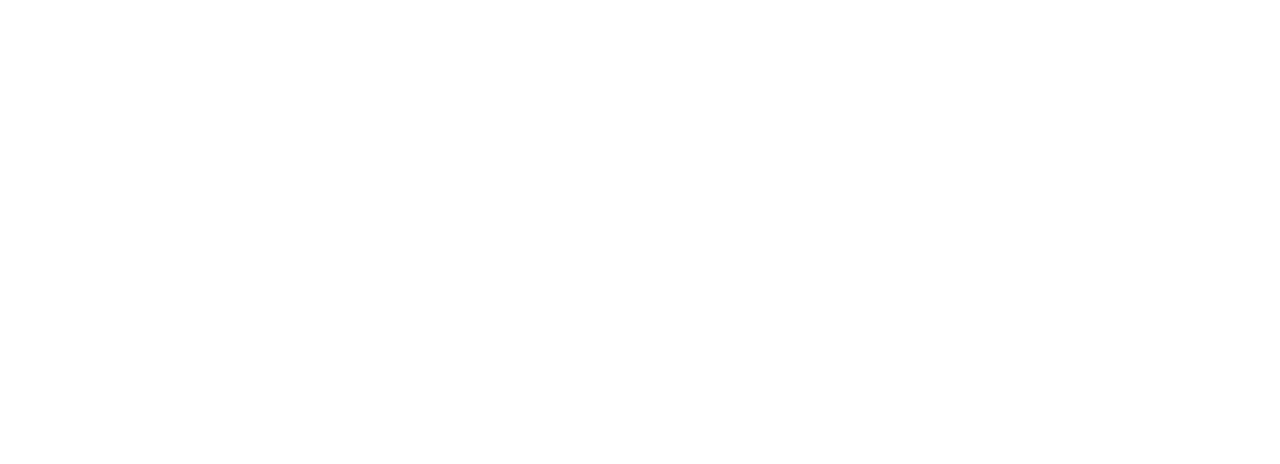
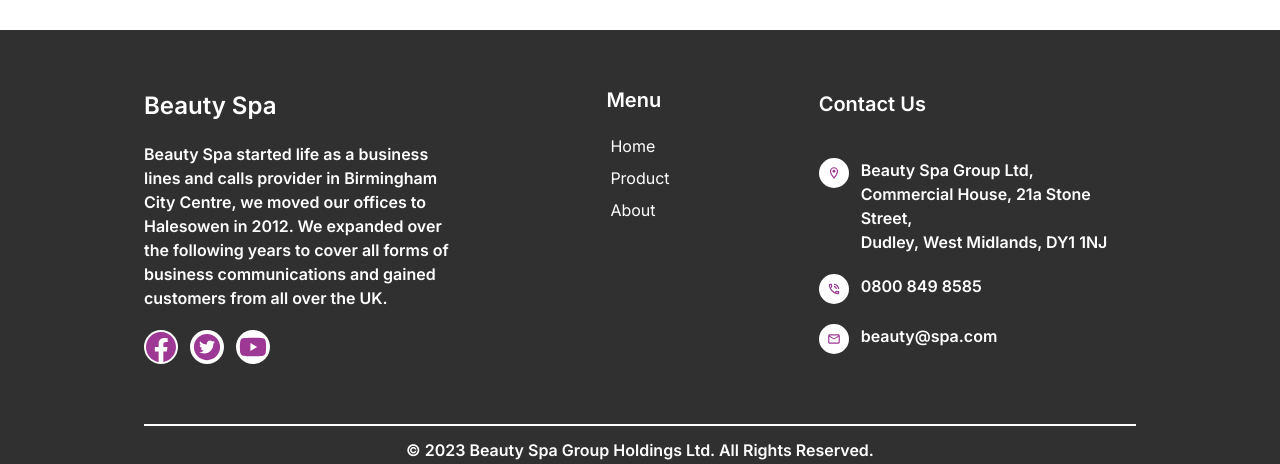
Before and after one commit to NAIMKHAN3/Beauty-spa-client, a Next.js app: page /payment/failed in a window 1280 px wide. Shown: the part 488-952 px from the top of the page. Before the commit the page ends 800 px from the top, so only its background shows below. Built offline with nearby package versions, Linux system fonts and the light colour scheme.

Commit message:
3 section add in home

```diff
--- a/src/app/layout.tsx
+++ b/src/app/layout.tsx
@@ -4,6 +4,7 @@
 import Providers from '@/lib/Provider/Providers'
 import MainNavbar from '@/components/Navbar'
 import { Toaster } from 'react-hot-toast'
+import Footer from '@/components/Footer'
 
 const inter = Inter({ subsets: ['latin'] })
 
@@ -24,6 +25,7 @@
           <Toaster/>
           <MainNavbar/>
           {children}</body>
+          <Footer/>
       </html>
     </Providers>
   )
--- a/src/app/page.tsx
+++ b/src/app/page.tsx
@@ -1,4 +1,6 @@
 import HomePageBanner from "@/components/Banner";
+import ContactForm from "@/components/ContactForm";
+import HomeSectionComponent from "@/components/HomeHero";
 import Shoes from "@/components/Shoes";
 import SunGlasses from "@/components/SunGlasses";
 import VanityBag from "@/components/VanityBag";
@@ -10,8 +12,10 @@
     <HomePageBanner/>
     <Watch/>
     <SunGlasses/>
+    <HomeSectionComponent/>
     <VanityBag/>
     <Shoes/>
+    <ContactForm/>
    </div>
   )
 }
--- a/src/app/products/page.tsx
+++ b/src/app/products/page.tsx
@@ -4,10 +4,12 @@
 import { useGetCategoryQuery } from '@/redux/feature/category/categoryApi';
 import { useGetProductsQuery } from '@/redux/feature/product/productApi';
 import { ICategory, IProduct } from '@/type';
+import { useRouter } from 'next/navigation';
 import React, { useEffect, useState } from 'react';
 
 const products = () => {
     const [page, setPage] = useState(1)
+    const router = useRouter();
     const [limit, setLimit] = useState(10)
     const [searchTerm, setSearchTerm] = useState("")
     const [selectCategory, setSelectCategory] = useState<string | null>(null)
--- /dev/null
+++ b/src/components/ContactForm.tsx
@@ -0,0 +1,47 @@
+const ContactForm = () => {
+  return (
+    <>
+      <div
+      style={{
+        backgroundImage:
+          'url("https://res.cloudinary.com/droyjiqwf/image/upload/v1700393398/uploads/tdcaa4wyfoiewqvxl0tj.webp")',
+      }}
+       className="text-left py-16 max-w-screen-2xl mx-auto bg-image h-80 relative my-16 bg-cover bg-center">
+        <span className="absolute top-0 left-0 inset-0 bg-black opacity-40"></span>
+        <div className="w-11/12 lg:w-full rounded-xl mx-auto absolute z-30">
+          <h2
+            className="text-white font-bold text-3xl lg:text-4xl text-center"
+            data-aos="zoom-in"
+            data-aos-duration="1000"
+          >
+            Say Hi Hello! Join our newsletter
+          </h2>
+
+          <p
+            className="text-lg font-bold text-gray-300 text-center py-3"
+            data-aos="zoom-in"
+            data-aos-duration="1500"
+          >
+            Let's talk about what you need to know!!!
+          </p>
+          <div
+            className="flex justify-center items-center py-5"
+            data-aos="zoom-in"
+            data-aos-duration="2000"
+          >
+            <input
+              className="shadow-inner text-secondary rounded px-3 text-md lg:text-lg bg-white focus:outline-none focus:shadow-outline focus:border-primary border-2 w-full lg:w-1/2 py-6 border-white input-width"
+              placeholder="Enter your email"
+              type="text"
+            />
+            <button className="flex items-center -ml-[145px] lg:-ml-[180px] px-5 lg:px-10 shadow-lg bg-primary font-bold text-sm rounded py-3 lg:py-5  text-brand uppercase shake text-white">
+              Newsletter
+            </button>
+          </div>
+        </div>
+      </div>
+    </>
+  );
+};
+
+export default ContactForm;
--- /dev/null
+++ b/src/components/Footer.tsx
@@ -0,0 +1,95 @@
+"use client"
+
+
+import { BsFacebook } from "react-icons/bs";
+import { AiFillYoutube, AiFillTwitterCircle } from "react-icons/ai";
+import {
+  MdOutlineLocationOn,
+  MdOutlinePhoneInTalk,
+  MdOutlineMail,
+} from "react-icons/md";
+import Link from "next/link";
+
+const Footer = () => {
+  return (
+    <div className="bg-secondary p-5 mt-10">
+      <div className="max-w-[80%] my-5 mx-auto">
+        <div className="grid grid-cols-1 md:grid-cols-2 lg:grid-cols-3 gap-5">
+          <div className="mx-auto">
+            <h1 className="text-2xl font-semibold mt-5 text-white">
+              Beauty Spa
+            </h1>
+            <p className="text-white mt-5 font-semibold">
+            Beauty Spa started life as a business lines and calls
+              provider in Birmingham City Centre, we moved our offices to
+              Halesowen in 2012. We expanded over the following years to cover
+              all forms of business communications and gained customers from all
+              over the UK.
+            </p>
+            <div className="flex my-5">
+              <span className="bg-white rounded-full text-primary p-0.5 text-3xl  mr-3 hover:text-indigo-500 duration-300 cursor-pointer">
+                <BsFacebook />
+              </span>
+              <span className="bg-white rounded-full text-primary p-0.5 text-3xl  mr-3 hover:text-indigo-500 duration-300 cursor-pointer">
+                <AiFillTwitterCircle />
+              </span>
+              <span className="bg-white rounded-full text-primary p-0.5 text-3xl mr-3 hover:text-red-600 cursor-pointer">
+                <AiFillYoutube />
+              </span>
+            </div>
+          </div>
+          <div className="text-white md:mx-auto mt-4">
+            <h1 className="text-xl font-semibold text-white px-2"> Menu</h1>
+            <ul>
+              <li className="flex justify-between items-center cursor-pointer mb-2 mt-5 hover:scale-125 hover:bg-white hover:text-primary duration-300 rounded-md px-3">
+                <Link href="/">Home</Link>
+              </li>
+              <li className="flex justify-between items-center cursor-pointer my-2 hover:scale-125 hover:bg-white hover:text-primary duration-300 rounded-md px-3">
+                <Link href="/product">Product</Link>
+              </li>
+              <li className="flex justify-between items-center cursor-pointer my-2 hover:scale-125 hover:bg-white hover:text-primary duration-300 rounded-md px-3">
+                <Link href="/">About</Link>
+              </li>
+
+
+            </ul>
+          </div>
+          <div className="text-white md:mx-auto">
+            <h1 className="text-xl font-semibold text-white mt-5">
+              Contact Us
+            </h1>
+            <div className="mt-10 flex">
+              <span className="">
+                <MdOutlineLocationOn className="text-3xl bg-white text-primary rounded-full p-2  mr-3" />
+              </span>
+              <h1 className="font-semibold">
+              Beauty Spa Group Ltd,
+                <br /> Commercial House, 21a Stone Street,
+                <br /> Dudley, West Midlands, DY1 1NJ
+              </h1>
+            </div>
+
+            <div className="mt-5 flex">
+              <span className=" ">
+                <MdOutlinePhoneInTalk className="text-3xl bg-white text-primary p-2 rounded-full mr-3" />
+              </span>
+              <h1 className="font-semibold">0800 849 8585</h1>
+            </div>
+            <div className="mt-5 flex">
+              <span className=" ">
+                <MdOutlineMail className="text-3xl bg-white text-primary p-2 rounded-full mr-3" />
+              </span>
+              <h1 className="font-semibold">beauty@spa.com</h1>
+            </div>
+          </div>
+        </div>
+        <hr className="border-t-2 border-white mt-10" />
+        <h1 className="font-semibold text-center mt-3 text-white">
+          © 2023 Beauty Spa Group Holdings Ltd. All Rights Reserved.
+        </h1>
+      </div>
+    </div>
+  );
+};
+
+export default Footer;
--- /dev/null
+++ b/src/components/HomeHero.tsx
@@ -0,0 +1,45 @@
+"use client"
+import { MdOutlineArrowRight } from "react-icons/md";
+
+const HomeSectionComponent = () => {
+  return (
+    <div
+      style={{
+        backgroundImage:
+          'url("https://res.cloudinary.com/droyjiqwf/image/upload/v1700395418/uploads/chlorh2hj4pplgdchpgi.webp")',
+      }}
+      className="relative h-[600px] bg-cover bg-center my-10"
+    >
+      <div className="absolute inset-0 bg-black opacity-50 "></div>
+      <div className="absolute bottom-0 left-0 right-0 top-0 flex items-center justify-center">
+        <div className="flex w-[100%] items-center justify-center text-[#e7e7e7] ">
+          <div className="mx-4">
+            <div className="flex items-center justify-center">
+              <h3 className="mt-20 w-32 rounded-full bg-[#FAC213] p-1 text-center  text-[12px] font-semibold text-black md:mt-12 lg:mt-20">
+                NEW SEASON
+              </h3>
+            </div>
+            <h1 className="my-3 text-center text-[25px] font-bold">
+              Back to the past: Earrings
+            </h1>
+            <p className="text-[13px]">
+              You can hide so much behind theatrics, and I dont need to do that
+              any more. My relationships <br /> with producers or photographers
+              - these are relationships that took years.
+            </p>
+            <div className="flex items-center justify-center">
+              <button>
+                <h3 className="mb-10 mt-7 flex w-64 items-center justify-center border-2  px-1 py-2 text-center text-[12px] font-bold text-white duration-200 hover:bg-primary-100  hover:text-black">
+                  View all  products{" "}
+                  <MdOutlineArrowRight />
+                </h3>
+              </button>
+            </div>
+          </div>
+        </div>
+      </div>
+    </div>
+  );
+};
+
+export default HomeSectionComponent;
--- a/src/components/Shoes.tsx
+++ b/src/components/Shoes.tsx
@@ -4,6 +4,7 @@
 import Cart from './Cart';
 import { IProduct } from '@/type';
 import { FaArrowRight } from "react-icons/fa";
+import Link from 'next/link';
 
 const Shoes = () => {
 
@@ -22,8 +23,12 @@
                     }
                 </div>
                 <div className='md:w-[10%] text-primary hover:text-secondary font-semibold flex justify-center items-center'>
-                    <h1 className='mr-1'>All Shoes</h1>
-                    <FaArrowRight />
+                    <Link href={`/products`}>
+                        <div className='flex justify-center items-center'>
+                            <h1 className='mr-1'>All Shoes</h1>
+                            <FaArrowRight />
+                        </div>
+                    </Link>
                 </div>
             </div>
         </div>
--- a/src/components/SunGlasses.tsx
+++ b/src/components/SunGlasses.tsx
@@ -4,6 +4,7 @@
 import Cart from './Cart';
 import { IProduct } from '@/type';
 import { FaArrowRight } from "react-icons/fa";
+import Link from 'next/link';
 
 const SunGlasses = () => {
 
@@ -22,8 +23,12 @@
                     }
                 </div>
                 <div className='md:w-[10%] text-primary hover:text-secondary font-semibold flex justify-center items-center'>
-                    <h1 className='mr-1'>All Sunglass</h1>
-                    <FaArrowRight />
+                <Link href={`/products`}>
+                        <div className='flex justify-center items-center'>
+                            <h1 className='mr-1'>All Sunglass</h1>
+                            <FaArrowRight />
+                        </div>
+                    </Link>
                 </div>
             </div>
         </div>
--- a/src/components/VanityBag.tsx
+++ b/src/components/VanityBag.tsx
@@ -4,6 +4,7 @@
 import Cart from './Cart';
 import { IProduct } from '@/type';
 import { FaArrowRight } from "react-icons/fa";
+import Link from 'next/link';
 
 const VanityBag = () => {
 
@@ -22,8 +23,12 @@
                     }
                 </div>
                 <div className='md:w-[10%] text-primary hover:text-secondary font-semibold flex justify-center items-center'>
-                    <h1 className='mr-1'>All Bag</h1>
-                    <FaArrowRight />
+                    <Link href={`/products`}>
+                        <div className='flex justify-center items-center'>
+                            <h1 className='mr-1'>All Bag</h1>
+                            <FaArrowRight />
+                        </div>
+                    </Link>
                 </div>
             </div>
         </div>
--- a/src/components/Watch.tsx
+++ b/src/components/Watch.tsx
@@ -5,6 +5,7 @@
 import { IProduct } from '@/type';
 import { FaArrowRight } from "react-icons/fa";
 import LoadingSection from './LoadingSection';
+import Link from 'next/link';
 
 const Watch = () => {
 
@@ -17,7 +18,7 @@
             <div className='md:flex items-center gap-3'>
                 {
                     isLoading ? <LoadingSection /> :
-                            <div  className='md:w-[90%] grid grid-cols-1 md:grid-cols-2 lg:grid-cols-4 gap-3 '>
+                        <div className='md:w-[90%] grid grid-cols-1 md:grid-cols-2 lg:grid-cols-4 gap-3 '>
                             {
                                 watches.map((watch: IProduct) => <Cart key={watch._id} product={watch} />)
                             }
@@ -25,9 +26,16 @@
                 }
 
 
-                <div className='md:w-[10%] text-primary hover:text-secondary font-semibold flex justify-center items-center'>
+
+
+                <div className='md:w-[10%] text-primary hover:text-secondary font-semibold '>
+                    <Link href={`/products`}>
+                        <div className='flex justify-center items-center'>
                             <h1 className='mr-1'>All Watch</h1>
                             <FaArrowRight />
+                        </div>
+                    </Link>
+
                 </div>
             </div>
         </div>
```
Lines whose indentation alone changed are shown as unchanged.
